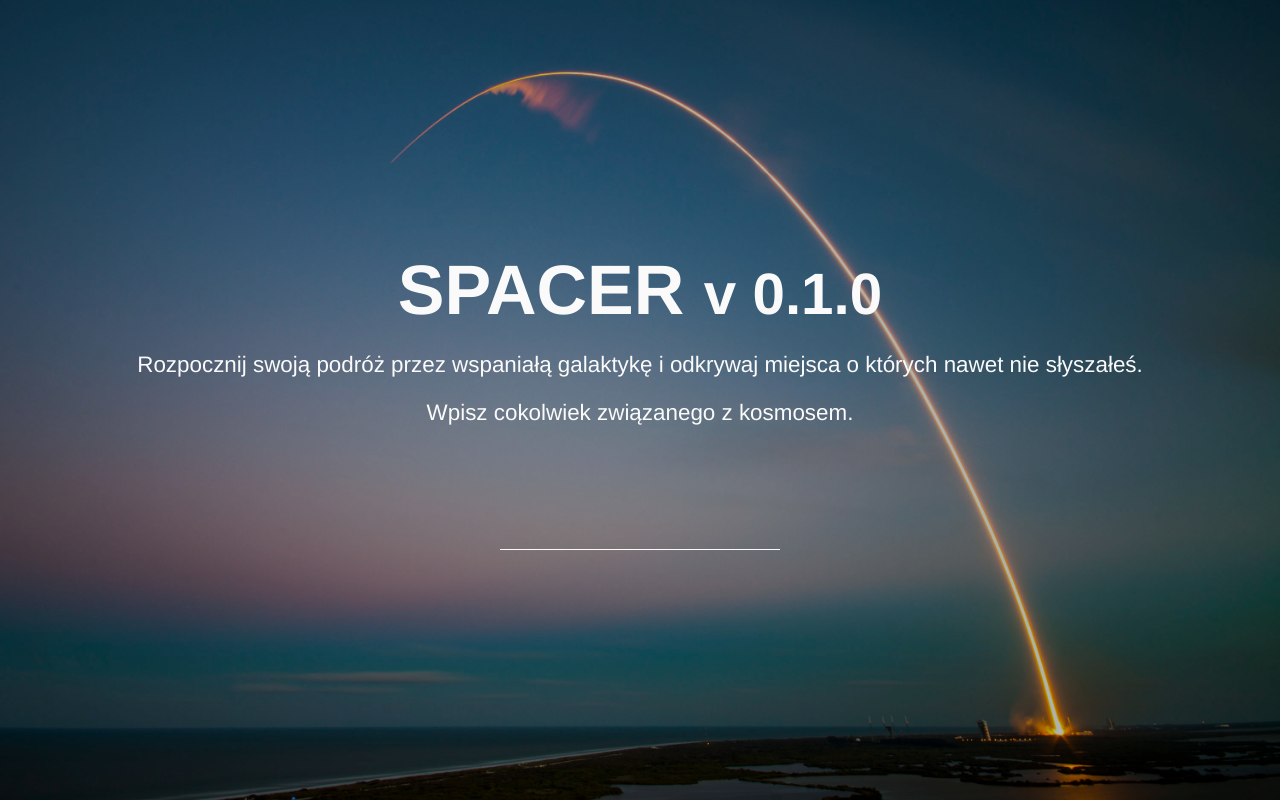
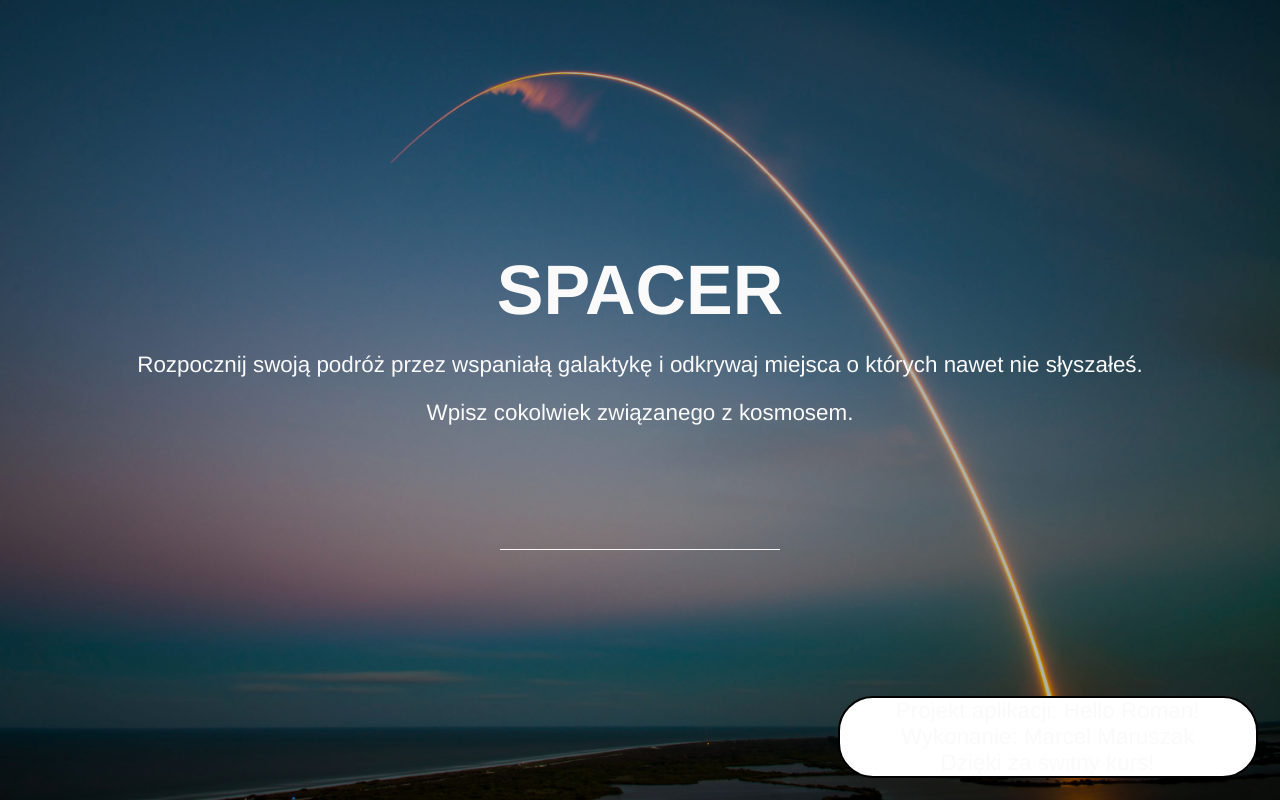
Before and after one commit to KIVVI64/spacer-kivvi, a Vue app: page /#/ in a window 1280 px wide. Built offline with nearby package versions, Linux system fonts and the light colour scheme.

Commit message:
added credits

```diff
--- a/src/components/Claim.vue
+++ b/src/components/Claim.vue
@@ -1,11 +1,12 @@
 <template>
   <div class="claimwrapper">
-    <h1 class="claim"><b>SPACER <small>v 0.1.0</small></b></h1>
+    <h1 class="claim"><b>SPACER</b></h1>
     <p class="sub-claim">
       Rozpocznij swoją podróż przez wspaniałą galaktykę i odkrywaj miejsca o których nawet nie
       słyszałeś.
     </p>
     <p class="sub-claim">Wpisz cokolwiek związanego z kosmosem.</p>
+    <div class="credits">Projekt aplikacji: Hello Roman! <br> Wykonanie: Marcel Maruszak <br> Dzięki za świtny kurs!</div>
   </div>
 </template>
 
@@ -16,6 +17,16 @@ export default {
 </script>
 
 <style lang="scss" scoped>
+.credits {
+  position: fixed;
+  bottom: 16px;
+  right: 16px;
+  width: 300px;
+  border: 2px solid #000;
+  border-radius: 25px;
+  background-color: white;
+}
+
 .claimwrapper {
   display: flex;
   flex-direction: column;
```
